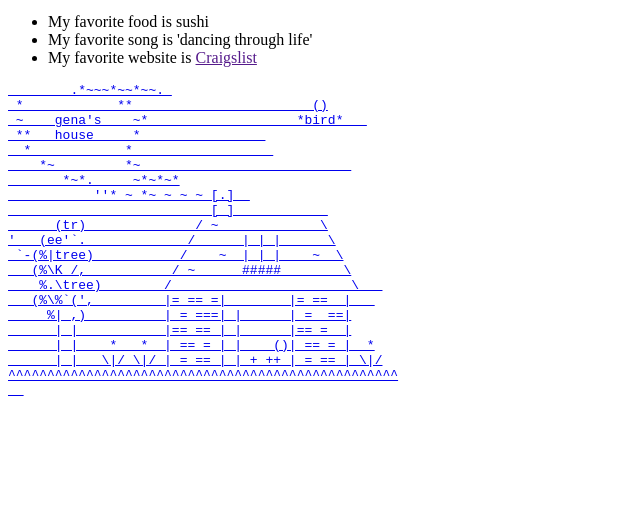
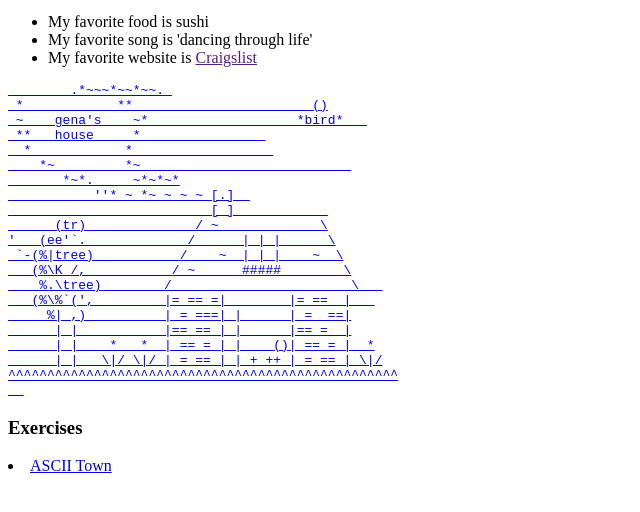
Before and after one commit to cbagtw/UIDesign1, a plain HTML site: page index.html in a window 1280 px wide. Shown: the part 174-686 px from the top of the page, without its empty margins (0-640 px from the left). Drawn offline with Linux system fonts and the light colour scheme.

Commit message:
added <exercise> and put ascii inside

```diff
--- a/index.html
+++ b/index.html
@@ -57,5 +57,9 @@
 ^^^^^^^^^^^^^^^^^^^^^^^^^^^^^^^^^^^^^^^^^^^^^^^^^^
   </pre>
   </a>
+<h3>Exercises</h3>
+<ui>
+  <li><a href="asciitown/interior-genapark.html">ASCII Town</a></li>
+</ui>
 </body>
 </html>
```
Also changed, not shown: asciitown/exterior-genapark.html (+1 -1 lines).
